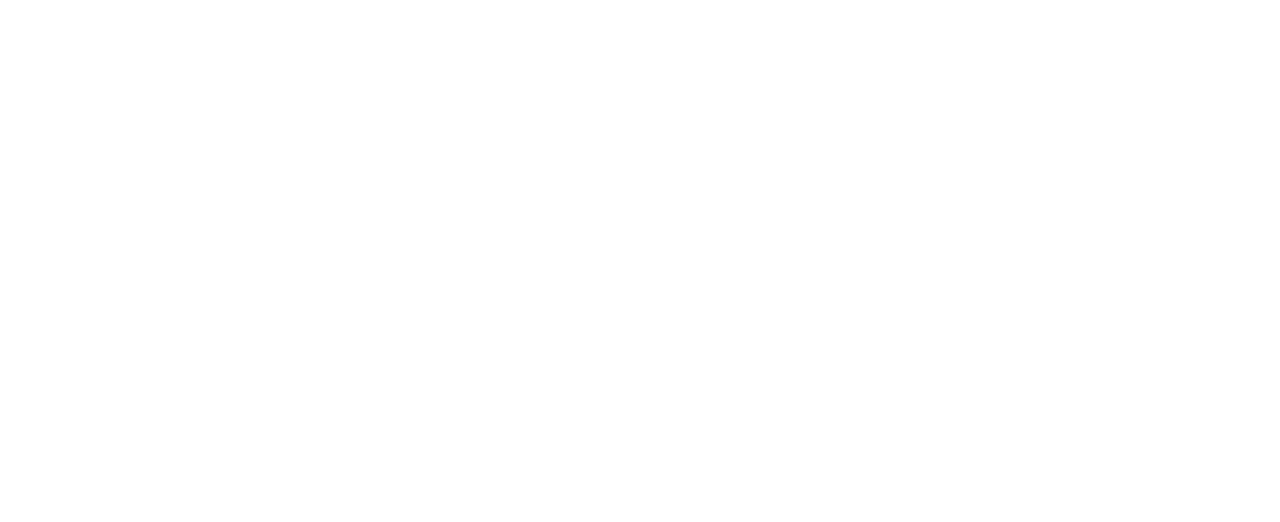
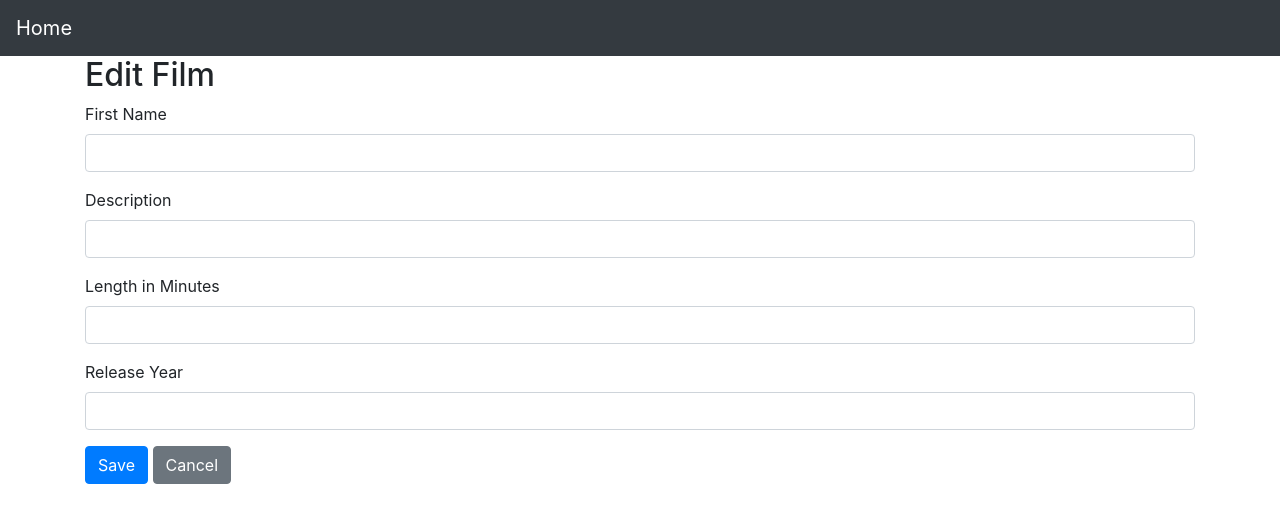
Before and after one commit to hazzman14/React-Microservice, a React (Create React App) app: page /films/edit/1 in a window 1280 px wide. Shown: the top 522 px of the page. Built offline with nearby package versions, Linux system fonts and the light colour scheme; no server answers.

Commit message:
Edit actors working (local), working on show films actors

```diff
--- a/src/App.js
+++ b/src/App.js
@@ -9,7 +9,8 @@
 import FilmList from "./FilmList";
 import ActorEdit from "./ActorEdit";
 import ActorCreate from "./ActorCreate";
-
+import FilmEdit from "./FilmEdit";
+import FilmActor from "./FilmActors";
 
 class App extends Component {
     render() {
@@ -23,6 +24,8 @@
                     <Route path='/actors/edit/:id' component={ActorEdit}/>
                     <Route path='/actors/create' component={ActorCreate}/>
                     <Route path='/films/create' component={FilmCreate}/>
+                    <Route path='/films/edit/:id' component={FilmEdit}/>
+                    <Route path='/films/actors/:id' component={FilmActor}/>
                 </Switch>
             </Router>
         )
--- /dev/null
+++ b/src/FilmEdit.js
@@ -0,0 +1,96 @@
+import React, { Component } from 'react';
+import { Link, withRouter } from 'react-router-dom';
+import { Button, Container, Form, FormGroup, Input, Label } from 'reactstrap';
+import AppNavbar from './AppNavBar';
+
+class FilmEdit extends Component {
+
+    emptyItem = {
+        description: '',
+        title: '',
+        releaseYear: '' ,
+        lengthMinutes: ''
+    };
+
+    constructor(props) {
+        super(props);
+        this.state = {
+            item: this.emptyItem
+        };
+        this.handleChange = this.handleChange.bind(this);
+        this.handleSubmit = this.handleSubmit.bind(this);
+    }
+
+    async componentDidMount() {
+        if (this.props.match.params.id !== 'new') {
+            const film = await (await fetch(`http://18.168.164.47:8181/api/films/${this.props.match.params.id}`)).json();
+            this.setState({item: film});
+        }
+    }
+
+    handleChange(event) {
+        const target = event.target;
+        const value = target.value;
+        const name = target.name;
+        let item = {...this.state.item};
+        item[name] = value;
+        this.setState({item});
+    }
+
+    async handleSubmit(event) {
+        event.preventDefault();
+        const {item} = this.state;
+
+        await fetch('/films' + (item.id ? '/' + item.id : ''), {
+            method: (item.id) ? 'PUT' : 'POST',
+            headers: {
+                'Accept': 'application/json',
+                'Content-Type': 'application/json'
+            },
+            body: JSON.stringify(item),
+        });
+        this.props.history.put('/films');
+    }
+
+
+
+    render() {
+        const {item} = this.state;
+        const title = <h2>{item.id ? 'Edit Film' : 'Edit Film'}</h2>;
+
+        return <div>
+            <AppNavbar/>
+            <Container>
+                {title}
+                <Form onSubmit={this.handleSubmit}>
+                    <FormGroup>
+                        <Label for="title">First Name</Label>
+                        <Input type="text" name="title" id="title" value={item.title || ''}
+                               onChange={this.handleChange} autoComplete="title"/>
+                    </FormGroup>
+                    <FormGroup>
+                        <Label for="description">Description</Label>
+                        <Input type="text" name="description" id="description" value={item.description || ''}
+                               onChange={this.handleChange} autoComplete="description"/>
+                    </FormGroup>
+                    <FormGroup>
+                        <Label for="lengthMinutes">Length in Minutes</Label>
+                        <Input type="number" name="lengthMinutes" id="lengthMinutes" value={item.lengthMinutes || ''}
+                               onChange={this.handleChange} autoComplete="lengthMinutes"/>
+                    </FormGroup>
+                    <FormGroup>
+                        <Label for="releaseYear">Release Year</Label>
+                        <Input type="number" name="releaseYear" id="releaseYear" value={item.releaseYear || ''}
+                               onChange={this.handleChange} autoComplete="releaseYear"/>
+                    </FormGroup>
+                    <FormGroup>
+                        <Button color="primary" type="submit">Save</Button>{' '}
+                        <Button color="secondary" tag={Link} to="/films">Cancel</Button>
+                    </FormGroup>
+                </Form>
+            </Container>
+        </div>
+    }
+
+}
+export default withRouter(FilmEdit);
--- a/src/FilmList.js
+++ b/src/FilmList.js
@@ -36,6 +36,7 @@
                     <ButtonGroup>
                         <Button size="sm" color="primary" tag={Link} to={"/films/edit/" + film.id}>Edit</Button>
                         <Button size="sm" color="danger" onClick={() => this.remove(film.id)}>Delete</Button>
+                        <Button size="sm" color="info" tag={Link} to={"/films/edit/" + film.id}>View Worked Actors</Button>
                     </ButtonGroup>
                 </td>
 
```
Also changed, not shown: src/FilmActors.js (added).
